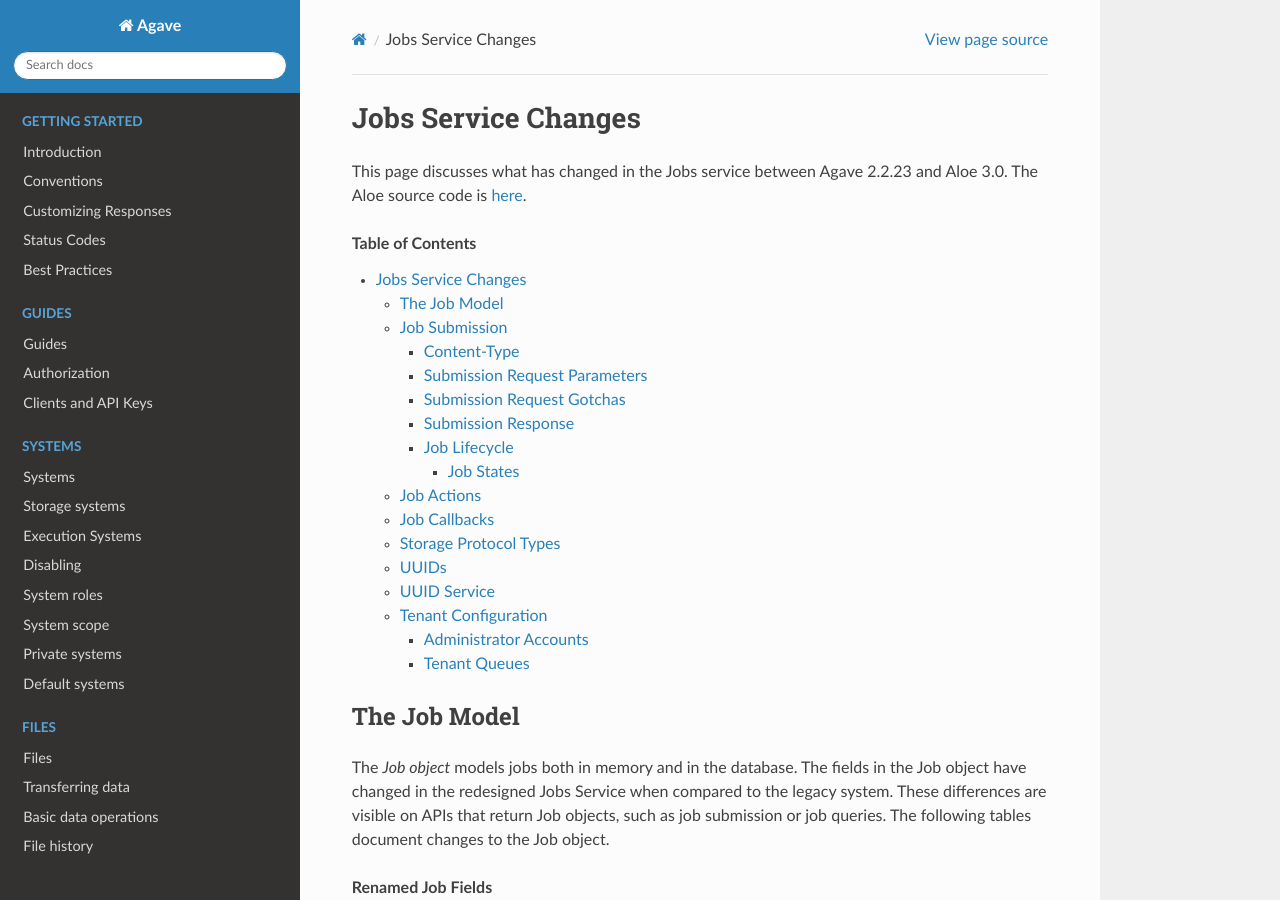
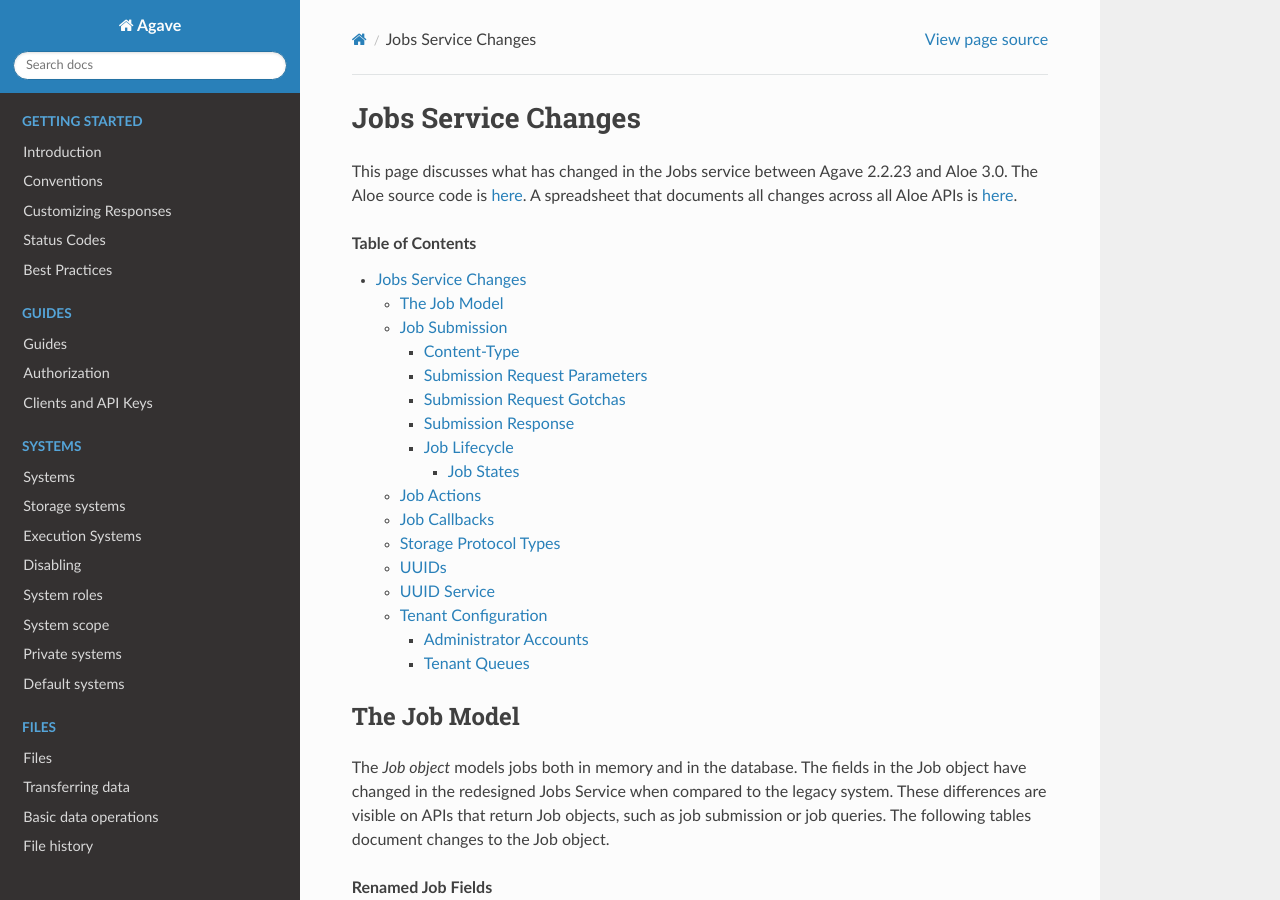
Before and after one commit to TACC-Cloud/agave-docs, a Sphinx documentation site: the page built from docs/agave/guides/jobs/aloe-job-changes.rst, in a window 1280 px wide and 900 px high. Built offline with Sphinx 7.4.7 and the Read the Docs theme 2.0.0, drawn with Linux system fonts in a browser that asks for light colours; pages that are not in the unit, such as notebooks, are missing from menus.

Commit message:
reference changes spreadsheet

```diff
--- a/docs/agave/guides/jobs/aloe-job-changes.rst
+++ b/docs/agave/guides/jobs/aloe-job-changes.rst
@@ -1,7 +1,7 @@
 Jobs Service Changes
 ====================
 
-This page discusses what has changed in the Jobs service between Agave 2.2.23 and Aloe 3.0.  The Aloe source code is `here <https://bitbucket.org/tacc-cic/aloe/src/master/>`_.
+This page discusses what has changed in the Jobs service between Agave 2.2.23 and Aloe 3.0.  The Aloe source code is `here <https://bitbucket.org/tacc-cic/aloe/src/master/>`_.  A spreadsheet that documents all changes across all Aloe APIs is `here <https://docs.google.com/spreadsheets/d/1mlK2EXYAzGI6z7BVu8tfhXQHwnZJkwgWiNxVD4k5u_Q/edit#gid=0>`_.
 
 .. contents:: Table of Contents
 
```
